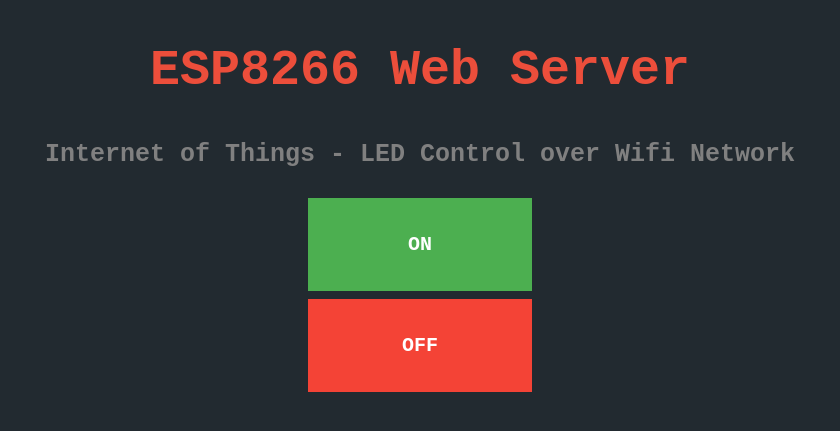
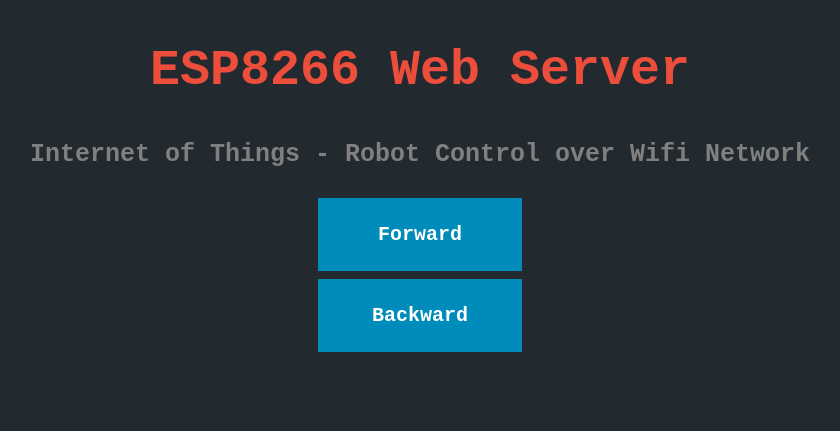
Before and after one commit to imadhsissou/imadhsissou.github.io, a Jekyll site: the page Iot/robot.html, which Jekyll copies as it is, in a window 1280 px wide. Shown: the top 431 px of the page, without its empty margins (220-1060 px from the left). Built offline with Jekyll 4.4.1, drawn with Linux system fonts in a browser that asks for light colours.

Commit message:
Update robot.html

```diff
--- a/Iot/robot.html
+++ b/Iot/robot.html
@@ -7,7 +7,7 @@
     background-color: #4CAF50; /* Green */
     border: none;
     color: white;
-    padding: 35px 62px;
+    padding: 25px 52px;
     text-align: center;
     text-decoration: none;
     display: inline-block;
@@ -30,14 +30,14 @@
 <body style="background-color : #222A30;" >
 
 <h2 style="color : #EC4E3B; font-family: 'Courier New' ; font-size: 50px;  text-align: center;">ESP8266 Web Server</h2>
-<h3 style="color : gray; font-family: 'Courier New' ; font-size: 25px; text-align: center;">Internet of Things - LED Control over Wifi Network<h3>
+<h3 style="color : gray; font-family: 'Courier New' ; font-size: 25px; text-align: center;">Internet of Things - Robot Control over Wifi Network<h3>
 
 <div class="wrapper">
-    <a href="http://192.168.1.5/ON" class="button">ON</a>
+    <a href="http://192.168.1.5/F" class="button button2">Forward</a>
 </div>
 
 <div class="wrapper">
-    <a href="http://192.168.1.5/OFF" class="button button3">OFF</a>
+    <a href="http://192.168.1.5/B" class="button button2">Backward</a>
 </div>
 
 </body>
```
